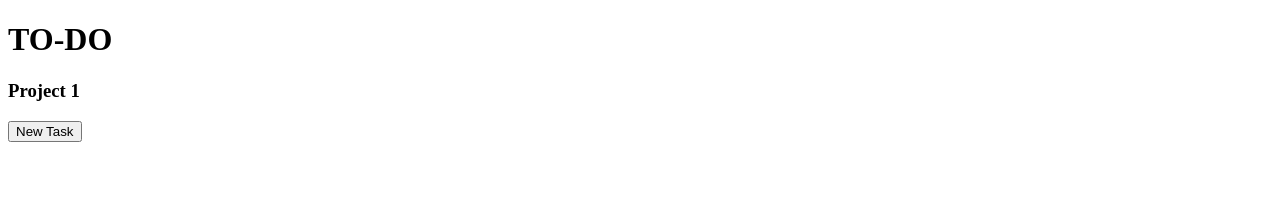
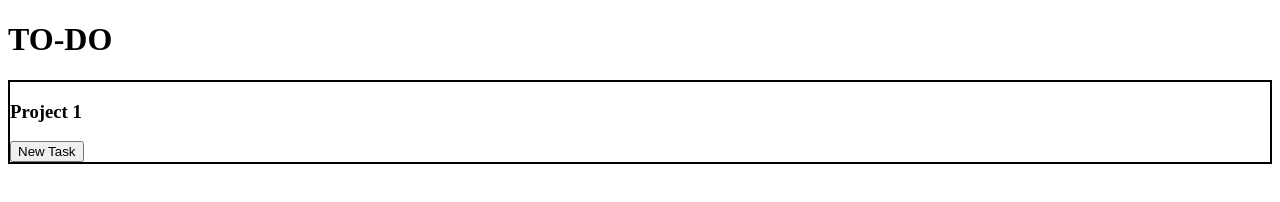
Before and after one commit to nickchapa/odin-todo, a website built with webpack: page src/template.html in a window 1280 px wide. Built offline with nearby package versions, Linux system fonts and the light colour scheme.

Commit message:
add class, border styling to proj div

```diff
--- a/src/styles.css
+++ b/src/styles.css
@@ -9,3 +9,7 @@ ul {
 li:has(input:checked) label {
     text-decoration: line-through;
 }
+
+.proj-div {
+    border: 2px solid black;
+}
--- a/src/userInterface.js
+++ b/src/userInterface.js
@@ -5,6 +5,8 @@ export function displayProject(project){
     const projH3 = document.createElement('h3');
     const todoListUl = document.createElement('ul');
     const addBtn = document.createElement('button');
+
+    projDiv.className = 'proj-div';
 
     projH3.textContent = project.title;
 
```
